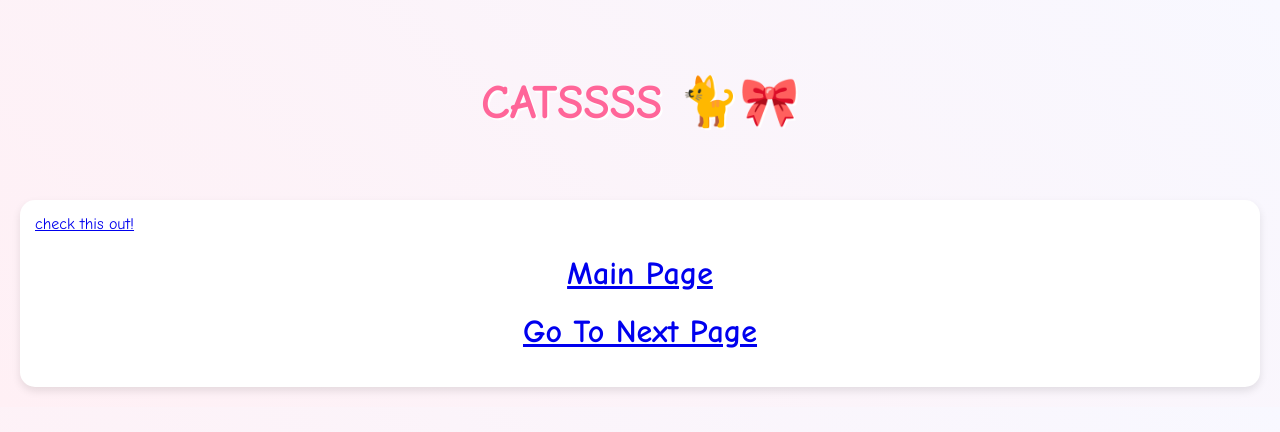
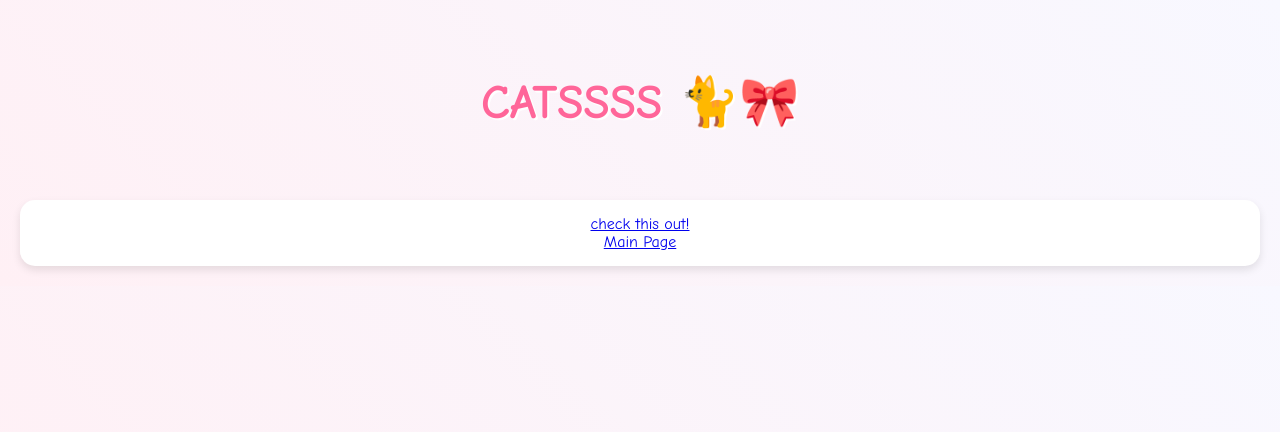
Before and after one commit to Jiameiii/-Interactive-2025, a plain HTML site: page Projects/Project-01/index-5.html in a window 1280 px wide. Drawn offline with Linux system fonts and the light colour scheme.

Commit message:
update project- link pages

```diff
--- a/Projects/Project-01/index-5.html
+++ b/Projects/Project-01/index-5.html
@@ -71,11 +71,10 @@
 
     <div class="cat-grid">
         <div class="cat-card">
-            <div class="cii-cat"><a href="https://siqiwang2025.github.io/Interactive-2025/Projects/Project-01/project1.html">
+            <center><div class="cii-cat"><a href="https://siqiwang2025.github.io/Interactive-2025/Projects/Project-01/project1.html">
                check this out!
             </div>
-            <center><div> <h1> <a href="https://jiameiii.github.io/-Interactive-2025/">Main Page</a> </h1>
-            <h1> <a href="https://jiameiii.github.io/-Interactive-2025/">Go To Next Page</a></h1>
+            <div><a href="https://jiameiii.github.io/-Interactive-2025/">Main Page</a>
         </center>
         </div>
     <script>
```
Also changed, not shown: Projects/Project-01/index-1.html (+1 -1 lines), Projects/Project-01/index-2.html (+1 -1 lines), Projects/Project-01/index-4.html (+1 -1 lines).
